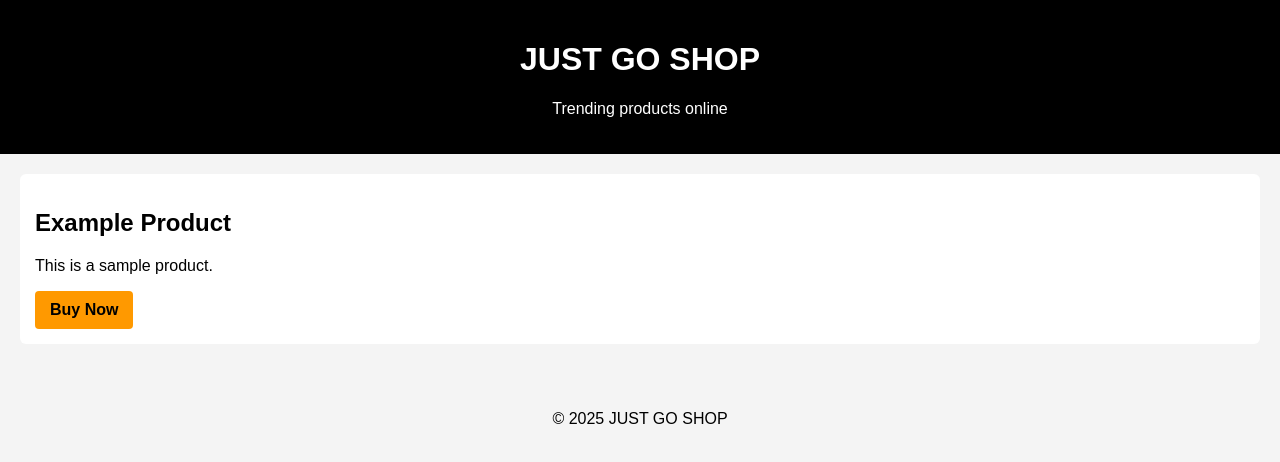
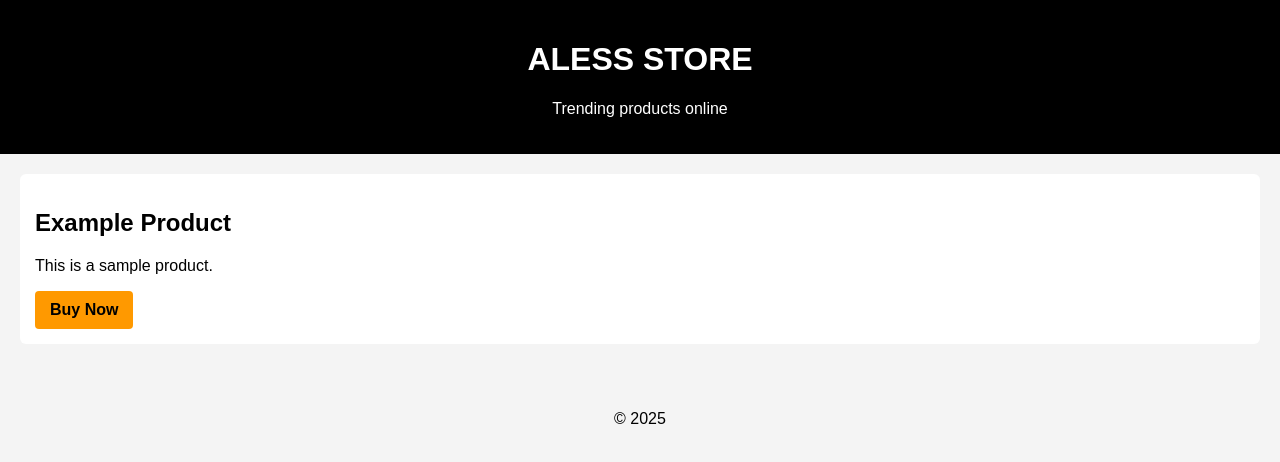
Before and after one commit to JUST-GO-SHOP/JUST-GO-SHOP, a plain HTML site: page index.html in a window 1280 px wide. Drawn offline with Linux system fonts and the light colour scheme.

Commit message:
Update index.html

```diff
--- a/index.html
+++ b/index.html
@@ -27,7 +27,7 @@
 <body>
 
 <header>
-  <h1>JUST GO SHOP</h1>
+  <h1>ALESS STORE </h1>
   <p>Trending products online</p>
 </header>
 
@@ -40,7 +40,7 @@
 </div>
 
 <footer style="text-align:center;padding:10px;">
-  <p>© 2025 JUST GO SHOP</p>
+  <p>© 2025 </just do it p>
 </footer>
 
 </body>
```
